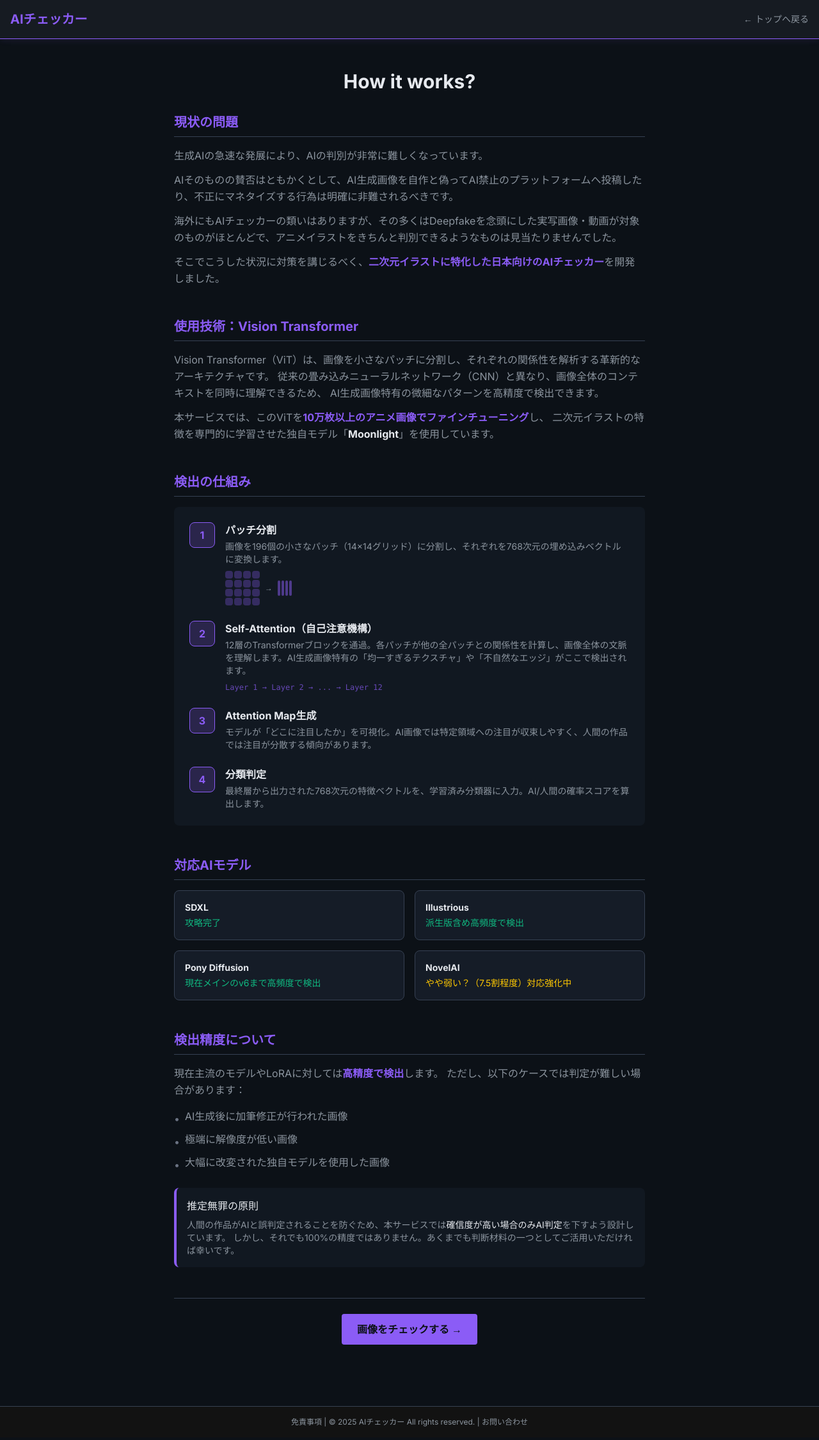
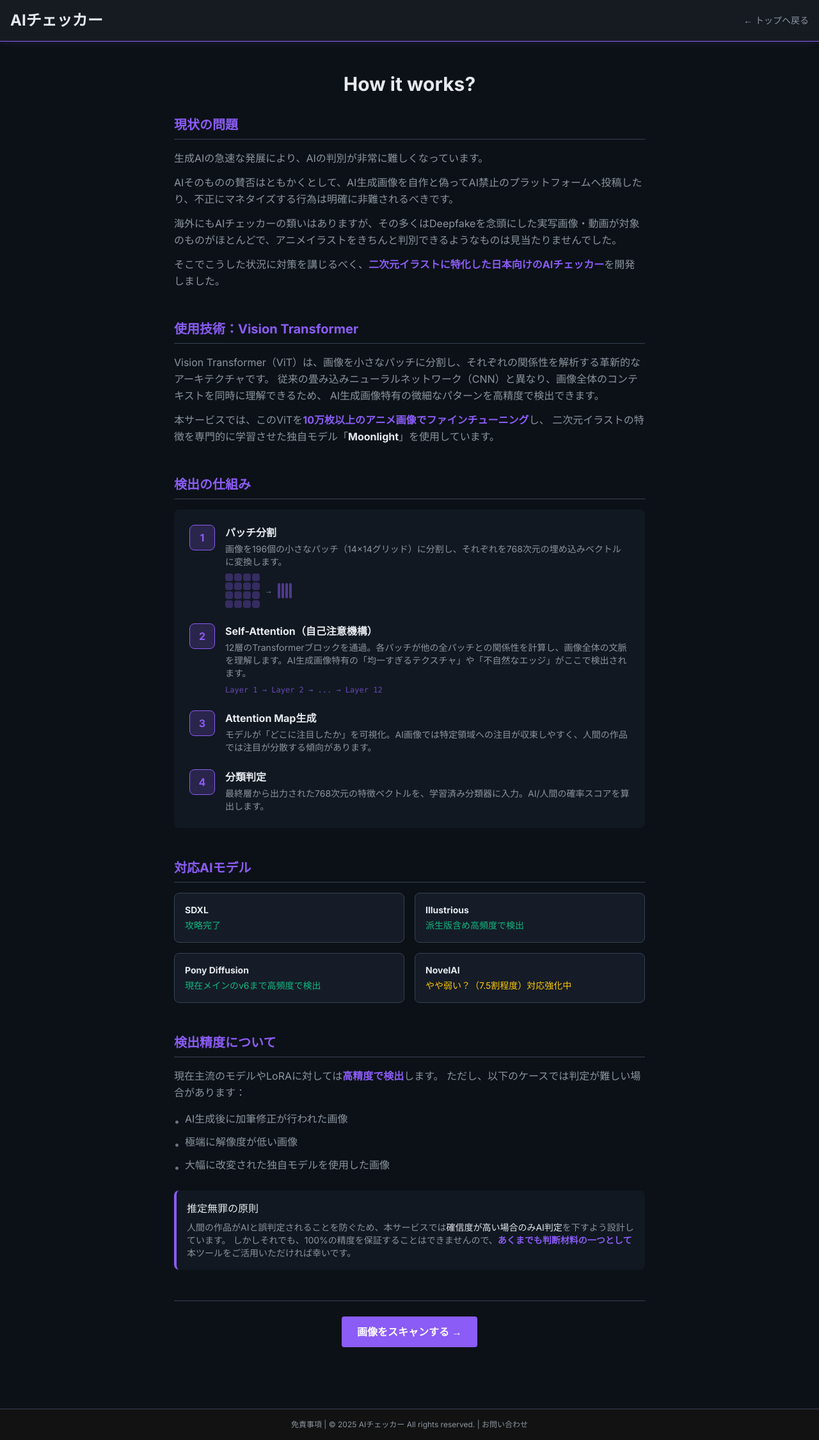
Before and after one commit to bonanza127/AIcheckers, a Next.js app: page /how-it-works in a window 1280 px wide. Shown: the whole page at 64% size. Built offline with nearby package versions, Linux system fonts and the light colour scheme.

Commit message:
Update: Header style, disclaimer text emphasis, button text

```diff
--- a/src/app/how-it-works/page.tsx
+++ b/src/app/how-it-works/page.tsx
@@ -12,7 +12,7 @@ export default function HowItWorks() {
       {/* Header */}
       <header className="site-header border-b border-gray-700">
         <div className="container mx-auto px-4 py-4 flex items-center justify-between">
-          <Link href="/" className="text-xl font-bold text-accent hover:opacity-80">
+          <Link href="/" className="text-2xl font-bold text-foreground hover:opacity-80">
             AIチェッカー
           </Link>
           <nav className="text-sm text-muted">
@@ -167,7 +167,7 @@ export default function HowItWorks() {
             <p className="text-foreground font-medium">推定無罪の原則</p>
             <p className="text-muted text-sm mt-2">
               人間の作品がAIと誤判定されることを防ぐため、本サービスでは<span className="text-foreground">確信度が高い場合のみAI判定</span>を下すよう設計しています。
-              しかし、それでも100%の精度ではありません。あくまでも判断材料の一つとしてご活用いただければ幸いです。
+              しかしそれでも、100%の精度を保証することはできませんので、<span className="text-accent font-bold">あくまでも判断材料の一つとして</span>本ツールをご活用いただければ幸いです。
             </p>
           </div>
         </section>
@@ -176,9 +176,9 @@ export default function HowItWorks() {
         <div className="text-center pt-6 border-t border-gray-700">
           <Link
             href="/"
-            className="inline-block px-6 py-3 bg-accent text-background font-bold rounded hover:opacity-90 transition"
+            className="inline-block px-6 py-3 bg-accent text-white font-bold rounded hover:opacity-90 transition"
           >
-            画像をチェックする →
+            画像をスキャンする →
           </Link>
         </div>
       </main>
```
